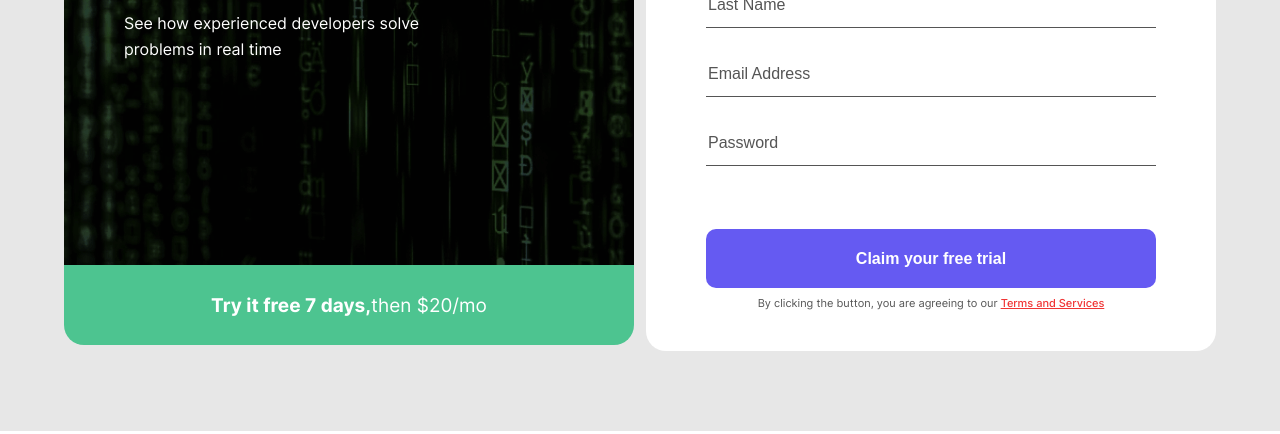
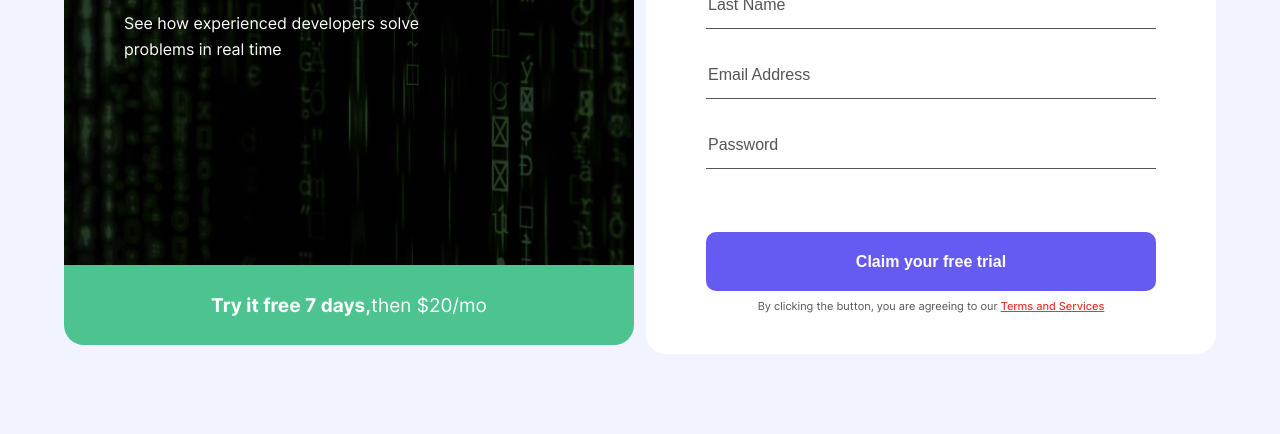
Before and after one commit to mashhurbek2005/intro-component-with-sign-up, a plain HTML site: page index.html in a window 1280 px wide. Shown: the part 377-811 px from the top of the page. Drawn offline with Linux system fonts and the light colour scheme.

Commit message:
Change section's bg-color and give style to input text

```diff
--- a/css/main.css
+++ b/css/main.css
@@ -54,7 +54,7 @@ a{
 
 .intro{
     padding: 80px 0;
-    background-color: #E7E7E7;
+    background-color: #F1F4FF;
 }
 
 .intro-box{
@@ -153,6 +153,10 @@ a{
     margin-bottom: 35px;
     padding-bottom: 14px;
     border: none;
+    font-weight: 400;
+    font-size: 16px;
+    line-height: 19px;
+    color: #555555;
     border-bottom: 1px solid #555;
 }
 
@@ -207,10 +211,3 @@ a{
     text-decoration-line: underline;
     color: #F03535;
 }
-
-/* .user-name::-ms-value{
-    font-weight: 600;
-    font-size: 18px;
-    line-height: 22px;
-    color: #000000;
-} */
```
